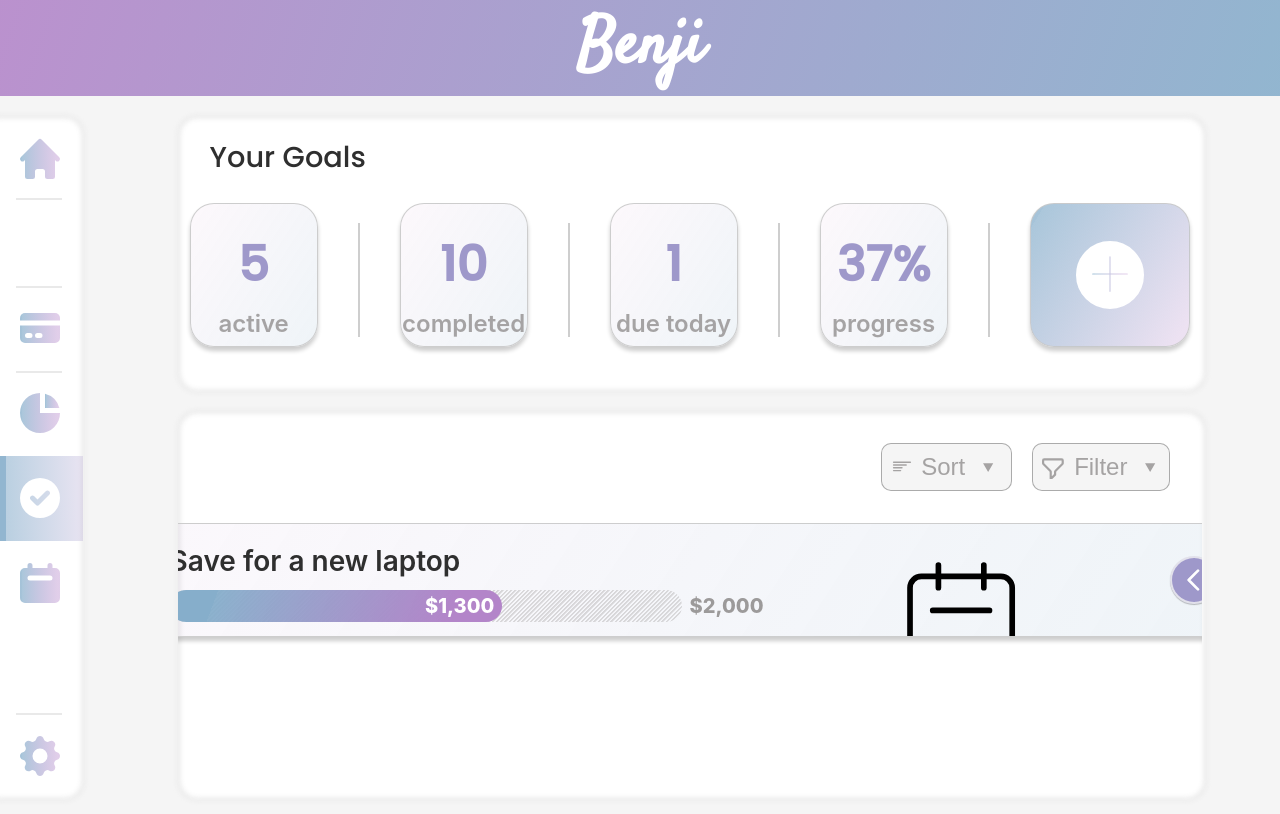
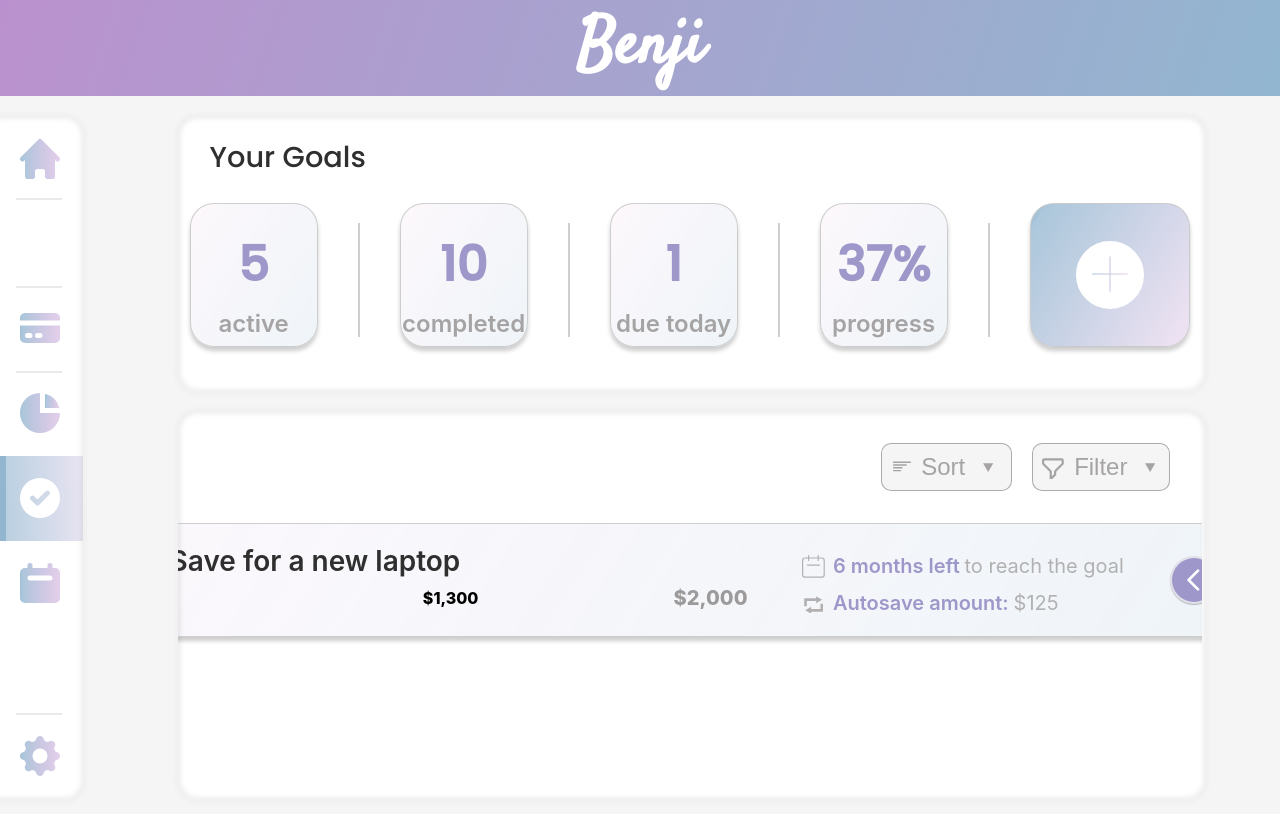
Before and after one commit to victorsandru/Benji, a React (Create React App) app in the folder benji/: page /goals in a window 1280 px wide. Shown: the top 814 px of the page. Built offline with nearby package versions, Linux system fonts and the light colour scheme.

Commit message:
Reformat the GoalCard using newly create components

```diff
--- a/benji/src/components/GoalCard/GoalCard.js
+++ b/benji/src/components/GoalCard/GoalCard.js
@@ -3,9 +3,8 @@ import "./GoalCard.css";
 import ProgressBar from "../ProgressBar";
 import GoalAddInfo from "../GoalAddInfo";
 import calculateGoalInfo from "../GoalInfoCalc";
-import CalendarIcon from "../Icons/CalendarIcon";
-import RepeatIcon from "../Icons/RepeatIcon";
 import ChevronLeft from "../Icons/ChevronLeft";
+import GoalInfo from "../GoalInfo";
 
 /**
  * This component will show information about the goal.
@@ -39,28 +38,18 @@ const GoalCard = (props) => {
             progress={progress}
             savedAmount={savedAmount}
             goalAmount={goalAmount}
-            barType={"large"}
-            barFill={"gradient"}
+            barType={"goal-card-large"}
+            barFill={"var(--gradient-1)"}
           />
         </div>
-        <div className={"goal-months-autosave-container"}>
-          <div className={"text-container"}>
-            <div className={"svg-container-calendar-repeat"}>
-              <CalendarIcon />
-            </div>
-            <p className={"text-highlight"}>{`${monthsLeft} months left`}</p>
-            <p className={"text-normal"}>to reach the goal</p>
-          </div>
-          <div className={"text-container"}>
-            <div className={"svg-container-calendar-repeat"}>
-              <RepeatIcon />
-            </div>
-            <p className={"text-highlight"}>{`Autosave amount:`}</p>
-            <p className={"text-normal"}>{`$${autosaveAmount.toLocaleString(
-              "en-US"
-            )}`}</p>
-          </div>
-        </div>
+        <GoalInfo
+          monthsLeft={monthsLeft}
+          autosaveAmount={autosaveAmount}
+          containerStyle={{ margin: "1.5rem auto" }}
+          svgStyle={{ color: "rgba(156, 154, 154, 0.75)" }}
+          highlightTextStyle={{ color: "#9E98CA" }}
+          normalTextStyle={{ color: "rgba(156, 154, 154, 0.75)" }}
+        />
         <button
           className={`goal-expand-btn ${expanded && "goal-expand-btn-pressed"}`}
         >
```
